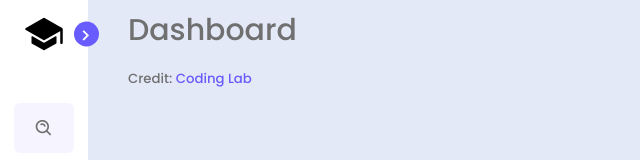
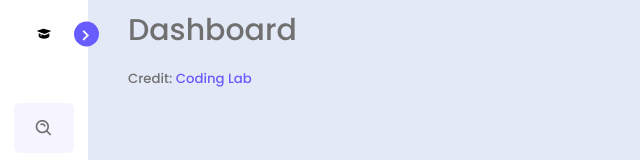
Before and after one commit to Tommy-Burns/responsive-sidebar-menu, a plain HTML site: page index.html in a window 1280 px wide. Shown: the top 160 px of the page, without its empty margins (0-640 px from the left). Drawn offline with nearby package versions, Linux system fonts and the light colour scheme.

Commit message:
Update index.html

```diff
--- a/index.html
+++ b/index.html
@@ -15,7 +15,7 @@
         <header>
             <div class="image-text">
                 <span class="image">
-                    <img src="school.svg" alt="School Logo">
+                    <i class='bx bxs-graduation'></i>
                 </span>
                 <div class="text header-text">
                     <span class="name">AGES Academic Board</span>
```
